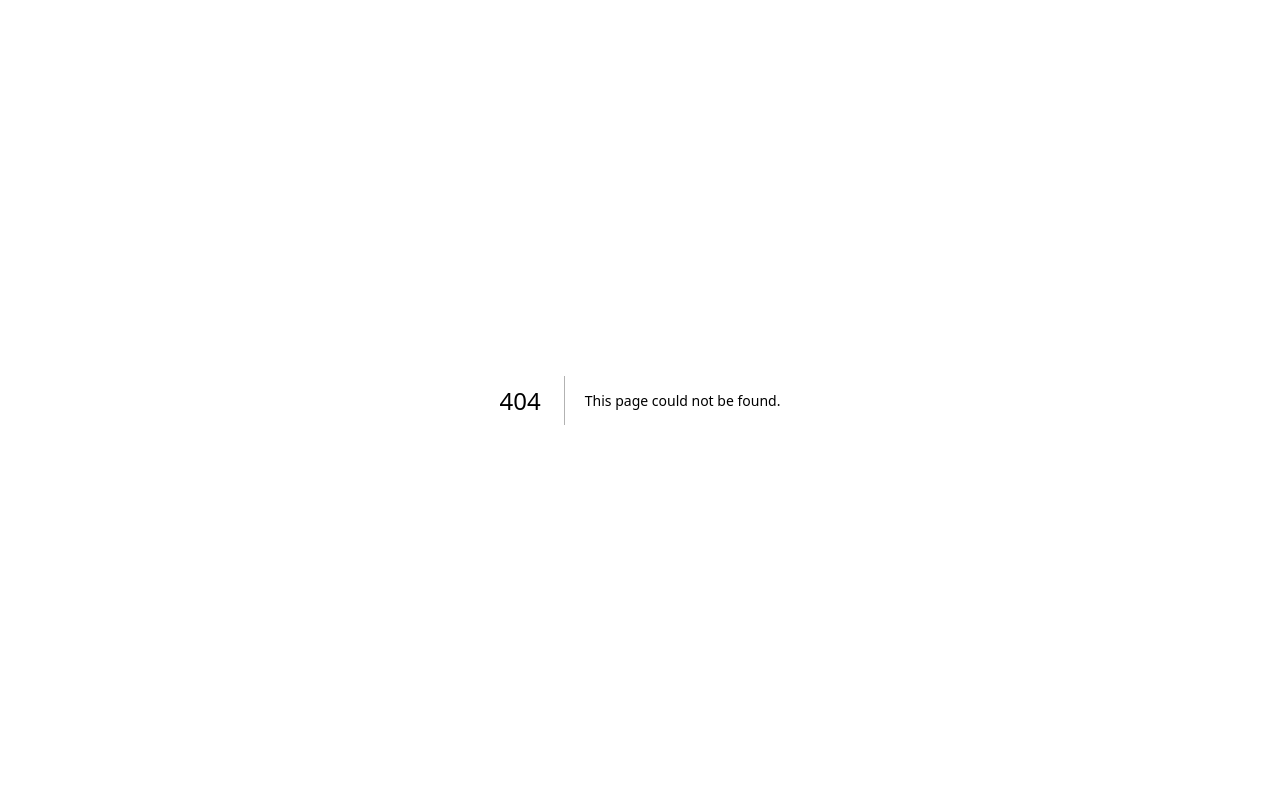
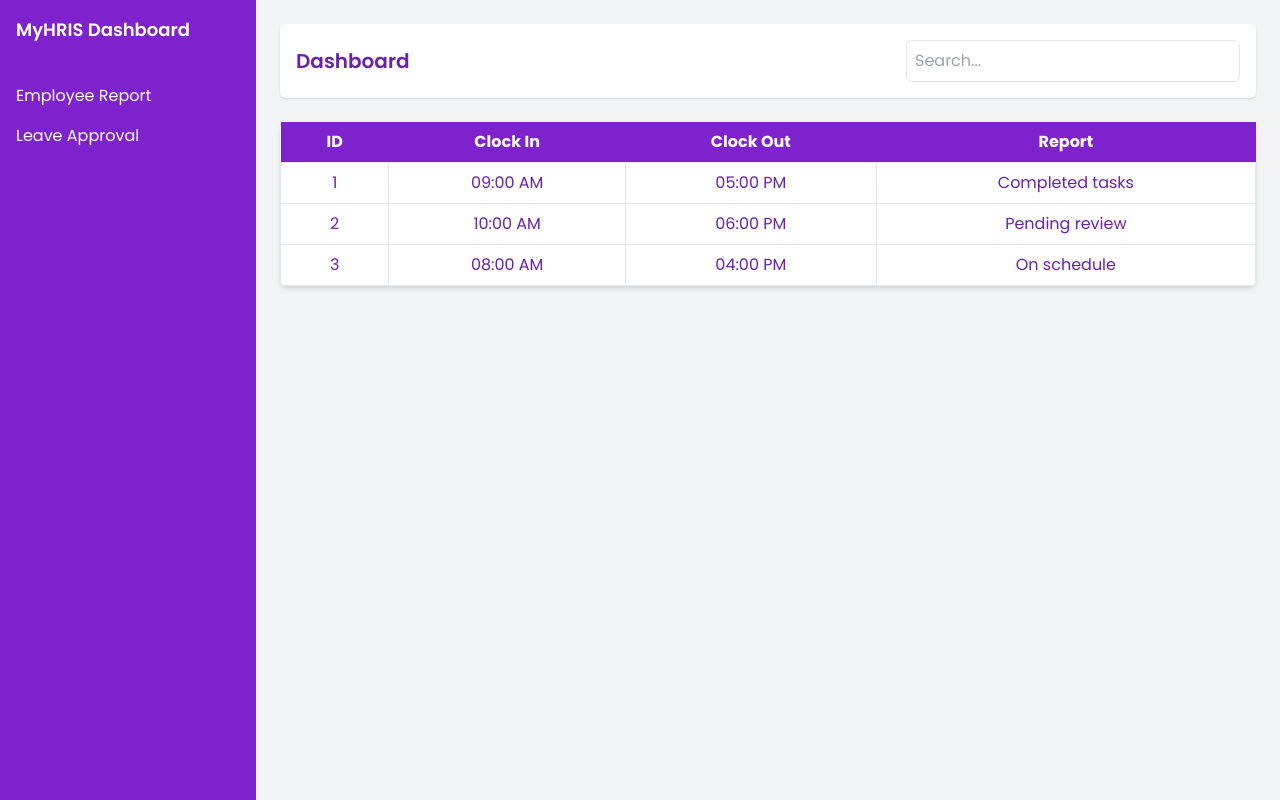
Before and after one commit to codewaveindonesia04/checkpoint-web, a Next.js app: page /admin/dashboard in a window 1280 px wide. Before the commit this address had no page. Built offline with nearby package versions, Linux system fonts and the light colour scheme.

Commit message:
feat: integrate auth feature

```diff
--- /dev/null
+++ b/src/lib/api/hris.ts
@@ -0,0 +1,30 @@
+import axios from "axios";
+import { LoginState } from "../interface";
+
+export class HrisApiService {
+  private hrisApi;
+  private accessToken;
+  private baseUrl = process.env.NEXT_PUBLIC_HRIS_API_BASE_URL;
+
+  constructor(accessToken?: string) {
+    this.accessToken = accessToken;
+    this.hrisApi = axios.create({
+      baseURL: this.baseUrl,
+      headers: {
+        Authorization: `Bearer ${this.accessToken}`,
+        "Content-Type": "application/json",
+      },
+    });
+  }
+
+  public getEmployeeClockIns() {
+    return this.hrisApi.get("/api/human-resource/clock-ins");
+  }
+
+  public authLogin(data: LoginState) {
+    return this.hrisApi.post("/api/auth/login", {
+      email: data.email,
+      password: data.password,
+    });
+  }
+}
--- /dev/null
+++ b/src/pages/admin/dashboard/index.tsx
@@ -0,0 +1,97 @@
+import { useRef } from "react";
+
+function Dashboard() {
+  const sidebarRef: any = useRef(null);
+
+  const employeeData = [
+    {
+      id: 1,
+      clockIn: "09:00 AM",
+      clockOut: "05:00 PM",
+      report: "Completed tasks",
+    },
+    {
+      id: 2,
+      clockIn: "10:00 AM",
+      clockOut: "06:00 PM",
+      report: "Pending review",
+    },
+    { id: 3, clockIn: "08:00 AM", clockOut: "04:00 PM", report: "On schedule" },
+  ];
+
+  const toggleSidebar = () => {
+    if (sidebarRef.current) {
+      sidebarRef.current.classList.toggle("hidden");
+    }
+  };
+
+  return (
+    <div className="flex min-h-screen bg-gray-100 text-purple-800">
+      <aside
+        ref={sidebarRef}
+        className="bg-purple-700 text-white w-64 sm:block hidden"
+      >
+        <div className="p-4 text-lg font-semibold">MyHRIS Dashboard</div>
+        <nav className="mt-4">
+          <a href="#" className="block py-2 px-4 hover:bg-purple-600">
+            Employee Report
+          </a>
+          <a href="#" className="block py-2 px-4 hover:bg-purple-600">
+            Leave Approval
+          </a>
+        </nav>
+      </aside>
+      <main className="flex-1 p-6">
+        <header className="flex items-center justify-between bg-white p-4 shadow rounded-md">
+          <button onClick={toggleSidebar} className="text-gray-500 sm:hidden">
+            <svg
+              className="h-6 w-6"
+              viewBox="0 0 24 24"
+              fill="none"
+              stroke="currentColor"
+            >
+              <path
+                d="M4 6h16M4 12h8m-8 6h16"
+                strokeWidth="2"
+                strokeLinecap="round"
+                strokeLinejoin="round"
+              />
+            </svg>
+          </button>
+          <h2 className="text-xl font-semibold">Dashboard</h2>
+          <input
+            type="text"
+            placeholder="Search..."
+            className="border rounded-md p-2 text-gray-700 focus:outline-none"
+          />
+        </header>
+        <section className="mt-6">
+          <table className="min-w-full bg-white rounded-md shadow-md">
+            <thead>
+              <tr>
+                <th className="px-4 py-2 bg-purple-700 text-white">ID</th>
+                <th className="px-4 py-2 bg-purple-700 text-white">Clock In</th>
+                <th className="px-4 py-2 bg-purple-700 text-white">
+                  Clock Out
+                </th>
+                <th className="px-4 py-2 bg-purple-700 text-white">Report</th>
+              </tr>
+            </thead>
+            <tbody>
+              {employeeData.map((employee) => (
+                <tr key={employee.id} className="text-center">
+                  <td className="px-4 py-2 border">{employee.id}</td>
+                  <td className="px-4 py-2 border">{employee.clockIn}</td>
+                  <td className="px-4 py-2 border">{employee.clockOut}</td>
+                  <td className="px-4 py-2 border">{employee.report}</td>
+                </tr>
+              ))}
+            </tbody>
+          </table>
+        </section>
+      </main>
+    </div>
+  );
+}
+
+export default Dashboard;
--- a/src/pages/index.tsx
+++ b/src/pages/index.tsx
@@ -2,7 +2,11 @@ import Image from "next/image";
 import { Formik, Form as FormikForm } from "formik";
 import { loginSchema } from "@/lib/schema";
 import clsx from "clsx";
+
 import { ContentfulApiService } from "@/lib/api/contentful";
+import { HrisApiService } from "@/lib/api/hris";
+import { LoginState } from "@/lib/interface";
+
 import Input from "./components/atomic/Input";
 
 interface ContentfulData {
@@ -44,7 +48,14 @@ export default function Home({
   }
 
   async function handleSubmit(values: FormValues) {
+    const hrisApiService = new HrisApiService();
+    const data: LoginState = {
+      email: values.email,
+      password: values.password,
+    };
     try {
+      const result = await hrisApiService.authLogin(data);
+      console.log(result);
     } catch (error) {
       console.error(error);
     }
```
